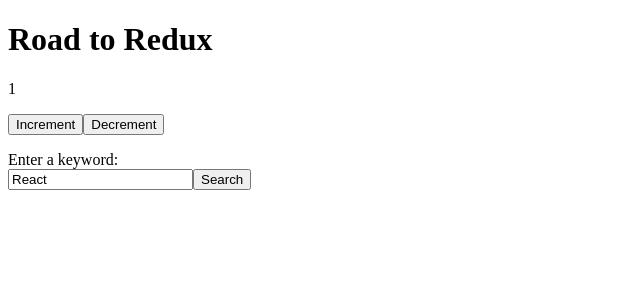
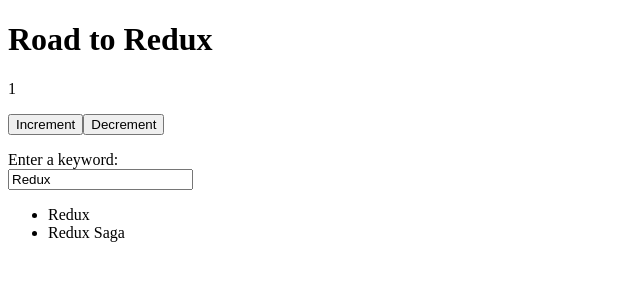
Before and after one commit to nandayonah/road-to-redux, a React (Create React App) app: page / in a window 1280 px wide. Shown: the top 300 px of the page, without its empty margins (0-640 px from the left). Built offline with nearby package versions, Linux system fonts and the light colour scheme.

Commit message:
Lifting State Up Part 2

```diff
--- a/src/App.js
+++ b/src/App.js
@@ -3,6 +3,21 @@ import CounterContainer from "./components/counter/CounterContainer";
 import SearchableList from "./components/form/SearchableList";
 import Space from "./components/Space";
 import "./styles.css";
+
+const list = [
+  {
+    id: "1",
+    name: "React"
+  },
+  {
+    id: "2",
+    name: "Redux"
+  },
+  {
+    id: "3",
+    name: "Redux Saga"
+  }
+];
 
 function App() {
   return (
@@ -10,7 +25,7 @@ function App() {
       <h1>Road to Redux</h1>
       <CounterContainer />
       <Space />
-      <SearchableList />
+      <SearchableList list={list} />
     </main>
   );
 }
--- a/src/components/form/List.js
+++ b/src/components/form/List.js
@@ -3,7 +3,7 @@ import React from "react";
 function List({ list }) {
   return (
     <ul>
-      {list?.map((item) => (
+      {list.map((item) => (
         <li key={item.id}>{item.name}</li>
       ))}
     </ul>
--- a/src/components/form/Search.js
+++ b/src/components/form/Search.js
@@ -1,46 +1,14 @@
 import React from "react";
 
-class Search extends React.Component {
-  constructor(props) {
-    super(props);
-
-    this.state = {
-      query: "React"
-    };
-
-    this.onSubmit = this.onSubmit.bind(this);
-    this.onChange = this.onChange.bind(this);
-  }
-
-  onChange(event) {
-    const { value } = event.target;
-
-    this.setState({ query: value });
-  }
-
-  onSubmit(event) {
-    const { query } = this.state;
-
-    console.log("Searched keyword: " + query);
-
-    event.preventDefault();
-  }
-
-  render() {
-    return (
-      <div>
-        {this.props.children}
-        <form onSubmit={this.onSubmit}>
-          <input
-            type="text"
-            value={this.state.query}
-            onChange={this.onChange}
-          />
-          <button type="submit">Search</button>
-        </form>
-      </div>
-    );
-  }
+function Search(props) {
+  return (
+    <div>
+      {props.children}
+      <form>
+        <input type="text" value={props.query} onChange={props.onChange} />
+      </form>
+    </div>
+  );
 }
 
 export default Search;
--- a/src/components/form/SearchableList.js
+++ b/src/components/form/SearchableList.js
@@ -2,13 +2,42 @@ import React from "react";
 import List from "./List";
 import Search from "./Search";
 
-function SearchableList(props) {
-  return (
-    <div>
-      <Search>Enter a keyword: </Search>
-      <List />
-    </div>
-  );
+class SearchableList extends React.Component {
+  constructor(props) {
+    super(props);
+
+    this.state = {
+      query: "Redux"
+    };
+
+    this.onChange = this.onChange.bind(this);
+  }
+
+  onChange(event) {
+    const { value } = event.target;
+
+    this.setState({ query: value });
+  }
+
+  render() {
+    const { query } = this.state;
+    const { list } = this.props;
+
+    return (
+      <div>
+        <Search query={query} onChange={this.onChange}>
+          Enter a keyword:{" "}
+        </Search>
+        <List list={(list || []).filter(byQuery(query))} />
+      </div>
+    );
+  }
+}
+
+function byQuery(query) {
+  return function (item) {
+    return !query || item.name.toLowerCase().includes(query.toLowerCase());
+  };
 }
 
 export default SearchableList;
```
